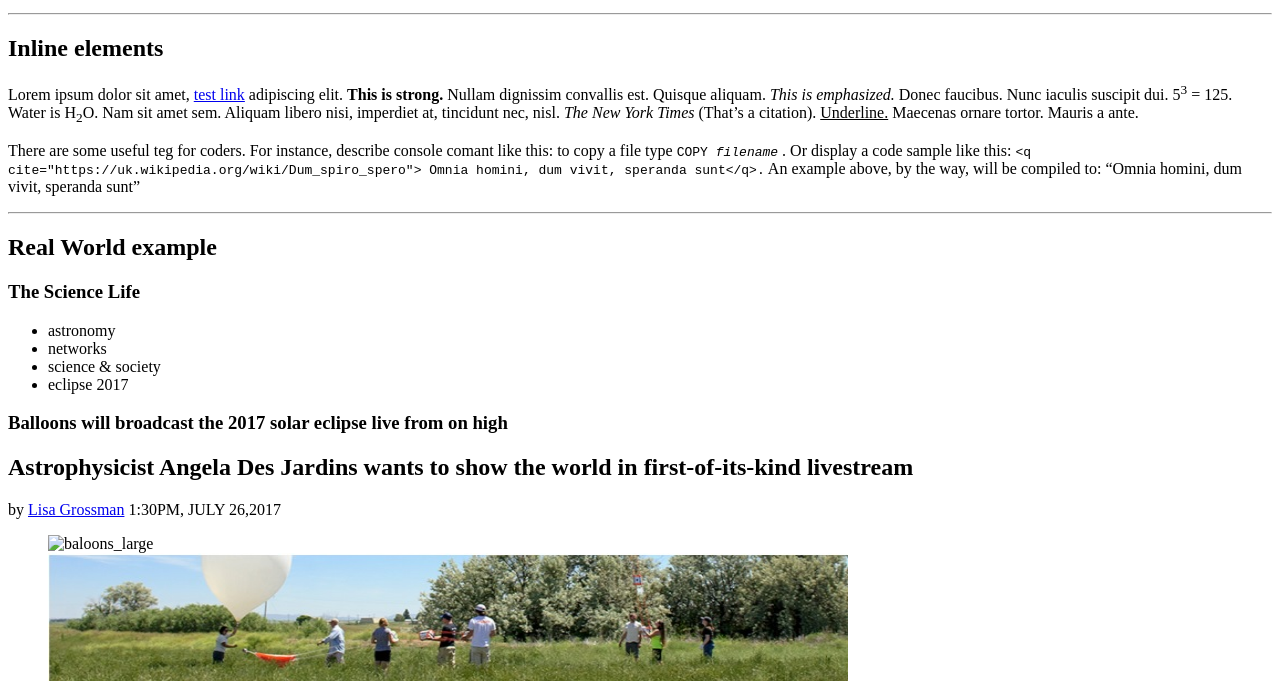
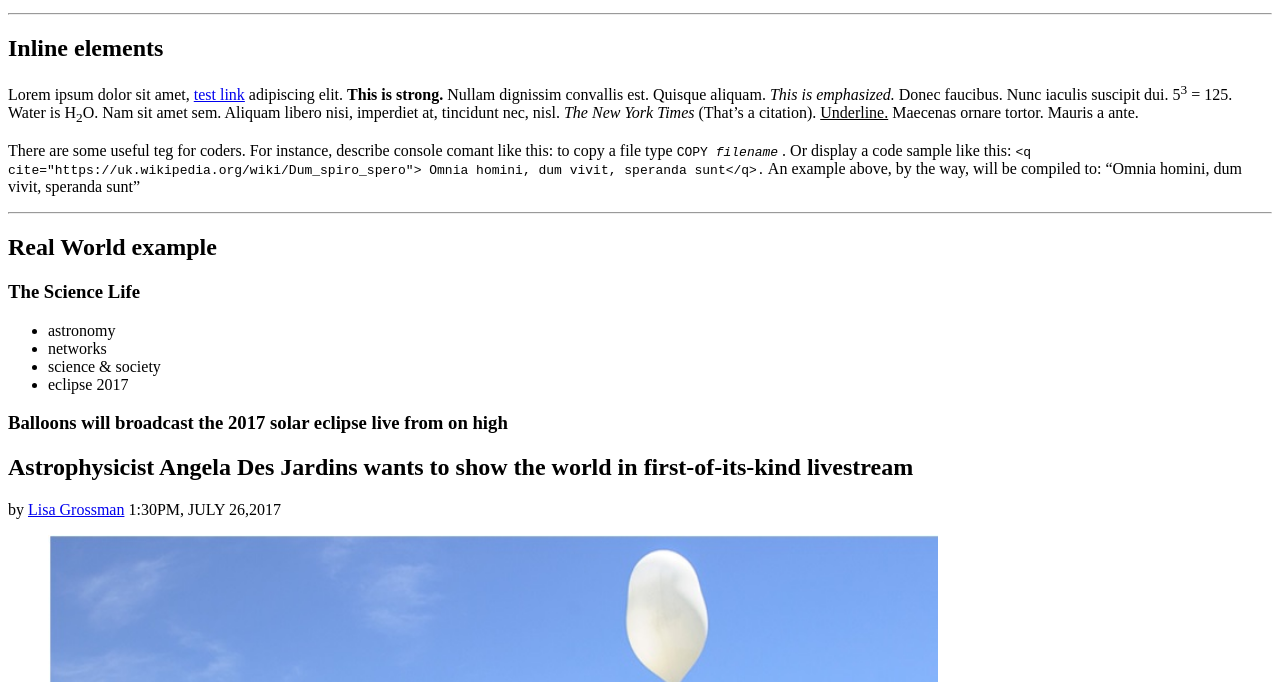
Before and after one commit to natalistaryn19/JSlab, a plain HTML site: page 02_html/pages/task1.html in a window 1280 px wide. Shown: the part 101-783 px from the top of the page. Drawn offline with Linux system fonts and the light colour scheme.

Commit message:
Update task1.html

```diff
--- a/02_html/pages/task1.html
+++ b/02_html/pages/task1.html
@@ -40,7 +40,7 @@
         <p>by <a href="mailto:lisa@email.com">Lisa Grossman</a> <time datetime="2017-07-26 01:30PM">1:30PM, JULY 26,2017 </time>
       </header>
       <figure>
-      <img src="images/baloons_large.jpg"  width="890" height="500" alt="baloons_large">
+      <img src="/images/baloons_large.jpg"  width="890" height="500" alt="baloons_large">
       <br/>
       <img src="/images/baloons_small.jpg"  width="800" height="128" alt="baloons_small">
       <figcaption><strong>Such great heights</strong>Students practice launching balloons like the ones that will loft cameras to livestream the solar eclipse on <br/>
```
